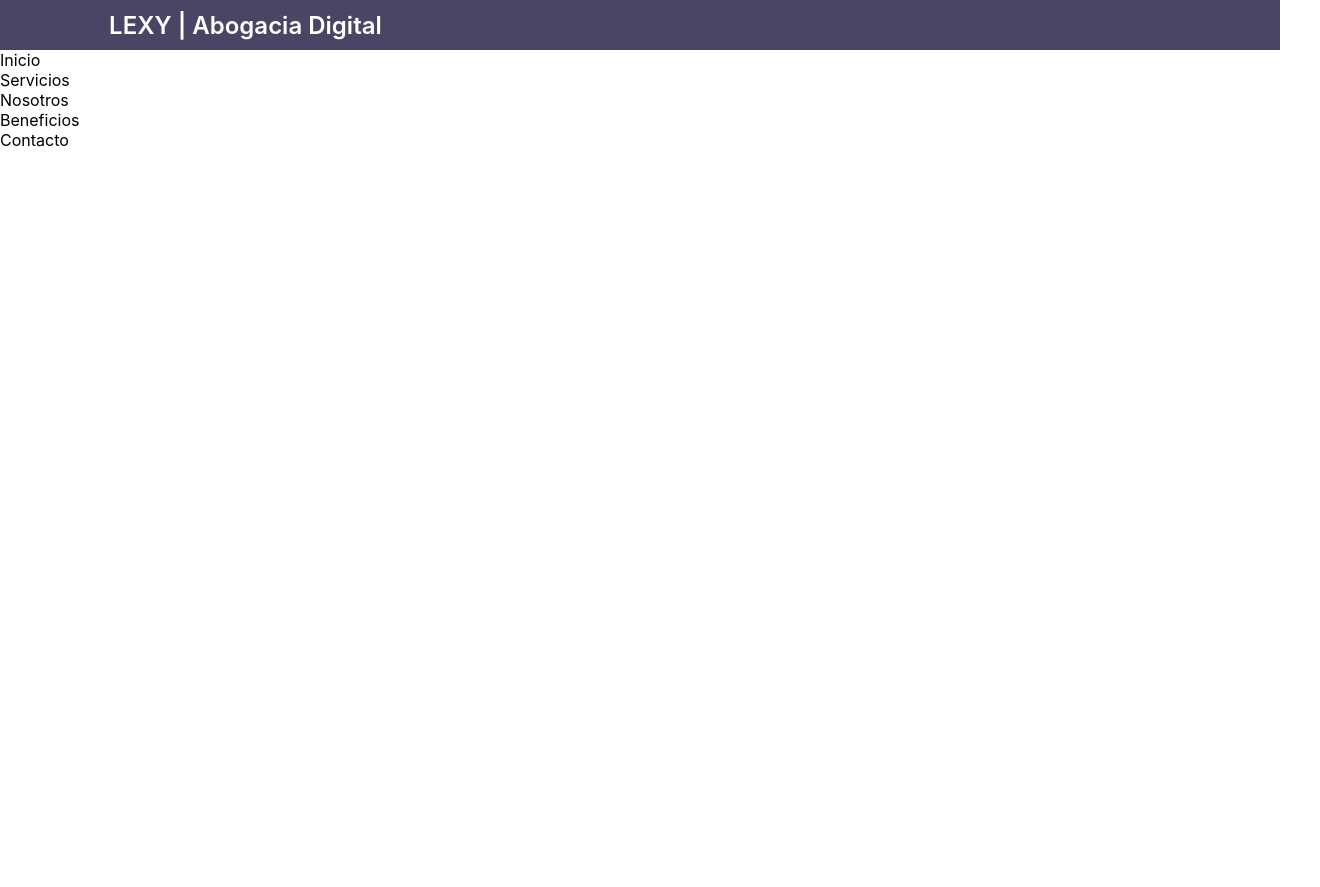
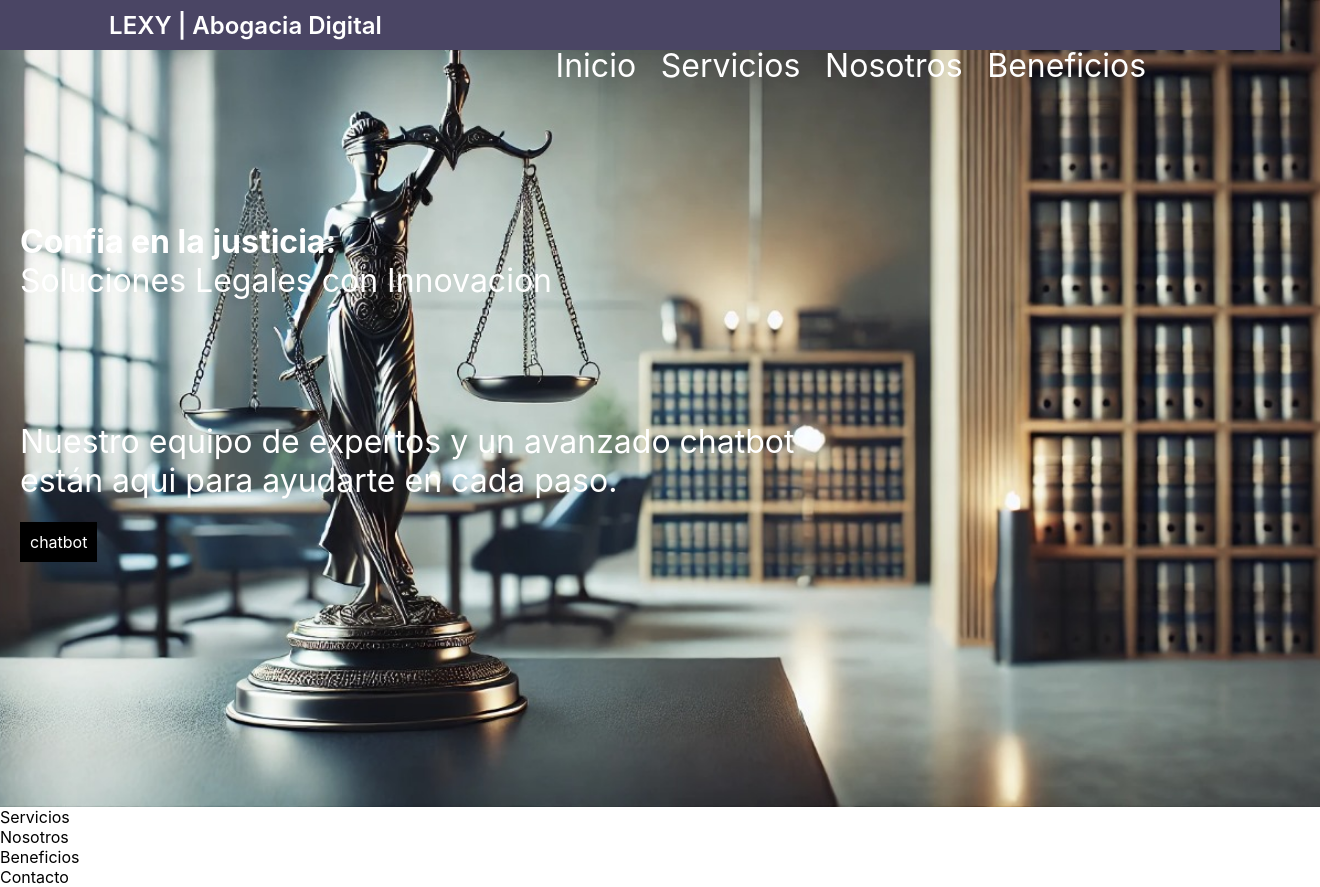
Before and after one commit to CursedAki/Lexy, a React (Create React App) app in the folder Proyecto/web-lexy/: page / in a window 1280 px wide. Shown: the whole page, 1320 px wide, since content can reach past the window. Before the commit the page ends 800 px from the top, so only its background shows below. Built offline with nearby package versions, Linux system fonts and the light colour scheme.

Commit message:
Img&TextoIndex

```diff
--- a/Proyecto/web-lexy/src/Components/Navbar.js
+++ b/Proyecto/web-lexy/src/Components/Navbar.js
@@ -56,7 +56,7 @@ const Navbar = () => {
       {!NavbarOpen && <p className={styles.logo}> LEXY | Abogacia Digital </p>}
       {!NavbarOpen && windowDimension.width < 800 ? (
         // Este es el que abre
-        <CiMenuFries onClick={() => setNavbarOpen(!NavbarOpen)}
+        <CiMenuFries color='#f1f1f1' onClick={() => setNavbarOpen(!NavbarOpen)}
         size={30}/>
       ) : windowDimension.width < 800 &&  (
       // Este cierra
--- a/Proyecto/web-lexy/src/Components/Navbar.module.css
+++ b/Proyecto/web-lexy/src/Components/Navbar.module.css
@@ -1,5 +1,8 @@
 .Navbar{
   display: flex;
+  height: 50px;
+  width: 100%;
+  position: fixed;
   justify-content: space-between;
   align-items: center;
   background-color: #4a4564;
@@ -8,13 +11,13 @@
 
 .navOpen {
   display: flex;
-  position: absolute;
-  height: 100%;
+  position: fixed;
+  height: 50px;
   width: 100%;
   background-color: #4a4564;
   flex-direction: column;
   align-items: center;
-  /* justify-content: space-evenly; */
+  justify-content: space-evenly;
 
 }
 
@@ -84,13 +87,17 @@
     align-items: center;
     justify-content: space-evenly;
     height: 50px;
+    width: 100%;
     background-color: #4a4564;
+    position: fixed;
+    display: flex;
   }
 
 }
 .navOnScroll {
   display: flex;
-  justify-content: space-between;
+  justify-content: space-evenly;
   align-items: center;
-  background-color: #4a4564;
+    background-color: #4a4564;
+
 }
--- a/Proyecto/web-lexy/src/Screens/Home.js
+++ b/Proyecto/web-lexy/src/Screens/Home.js
@@ -1,8 +1,32 @@
-import React from 'react'
+import React from 'react';
+import styles from "./Home.module.css";
+import { Link } from 'react-scroll';
 
 const Home = () => {
   return (
-    <div>Inicio</div>
+    <div className={styles.home}>
+      <div className={styles.titleContainer}>
+        <p>
+          <b>Confia en la justicia:</b> <br/>
+            Soluciones Legales con Innovacion
+        </p>
+        <p>
+          Nuestro equipo de expertos y un avanzado chatbot <br/>
+            están aqui para ayudarte en cada paso.
+        </p>
+      </div>
+
+      <div className={styles.btnContainer}>
+        <Link to="Contact"
+          smooth
+          duration={500}
+          className={styles.callToAction}
+          >
+          chatbot
+        </Link>
+      </div>
+
+    </div>
   )
 }
 
--- a/Proyecto/web-lexy/src/Screens/Home.module.css
+++ b/Proyecto/web-lexy/src/Screens/Home.module.css
@@ -0,0 +1,39 @@
+.home {
+    height: 100%;
+    width: 100%;
+    display: flex;
+    flex-direction: column;
+    background-image: url('../../public/Images/FondoIndex.jpg');
+    background-size: cover;         /* Asegura que la imagen cubra el contenedor */
+    background-position: center;    /* Centra la imagen */
+    background-repeat: no-repeat;   /* Evita que la imagen se repita */
+    padding: 20px 20px 255px;       /* Padding arriba, derecha, abajo */
+
+
+}
+
+.titleContainer{
+    padding-top: 80px;
+}
+
+.home p{
+    font-size: 2em;
+    color: white;
+    padding-top: 90px;
+}
+.callToAction {
+    color: white;
+    background-color: black;
+    padding: 10px;
+    transition: 0.5s;
+}
+
+.callToAction:hover{
+    padding: 15px;
+    cursor: pointer;
+}
+
+.BtnContainer{
+    display: flex;
+
+}
```
Also changed, not shown: Proyecto/web-lexy/public/Images/FondoIndex.jpg (added).
